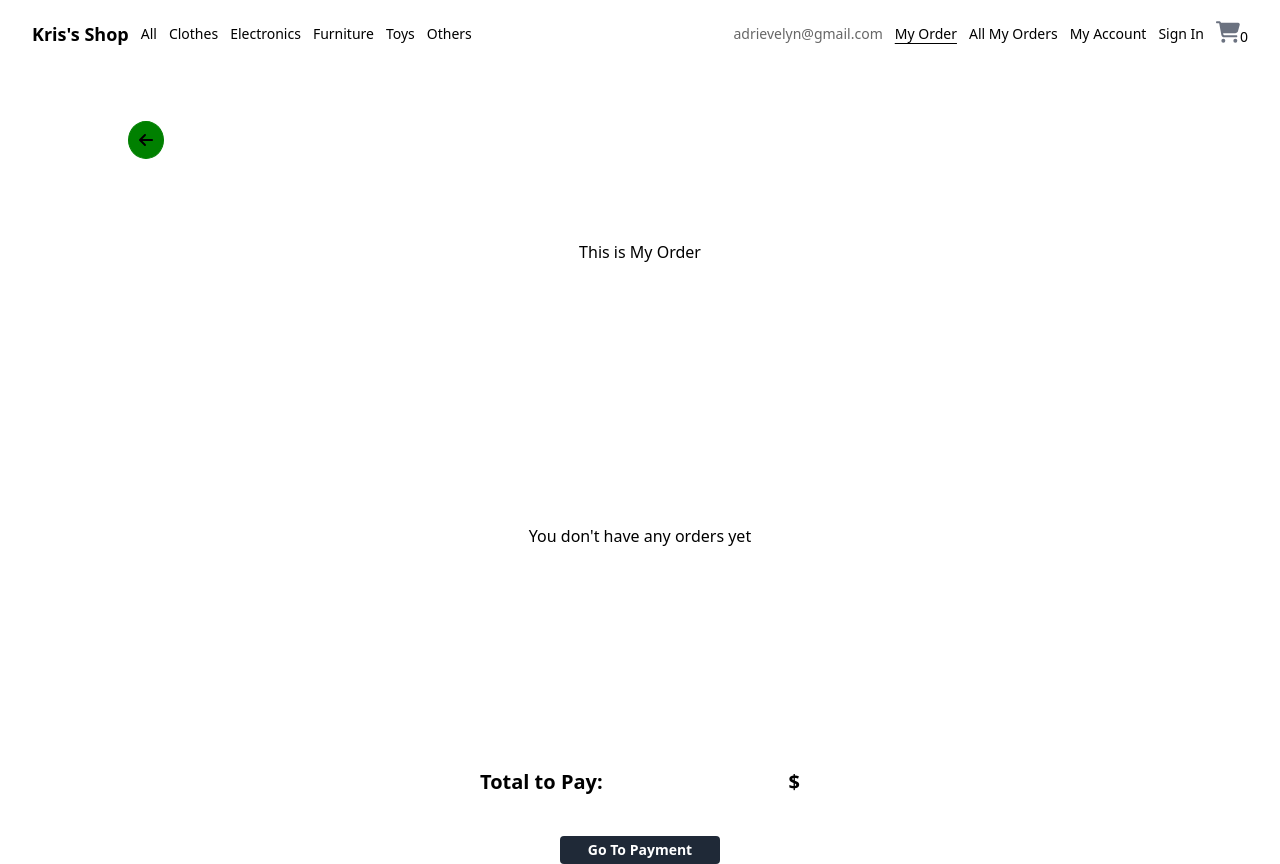
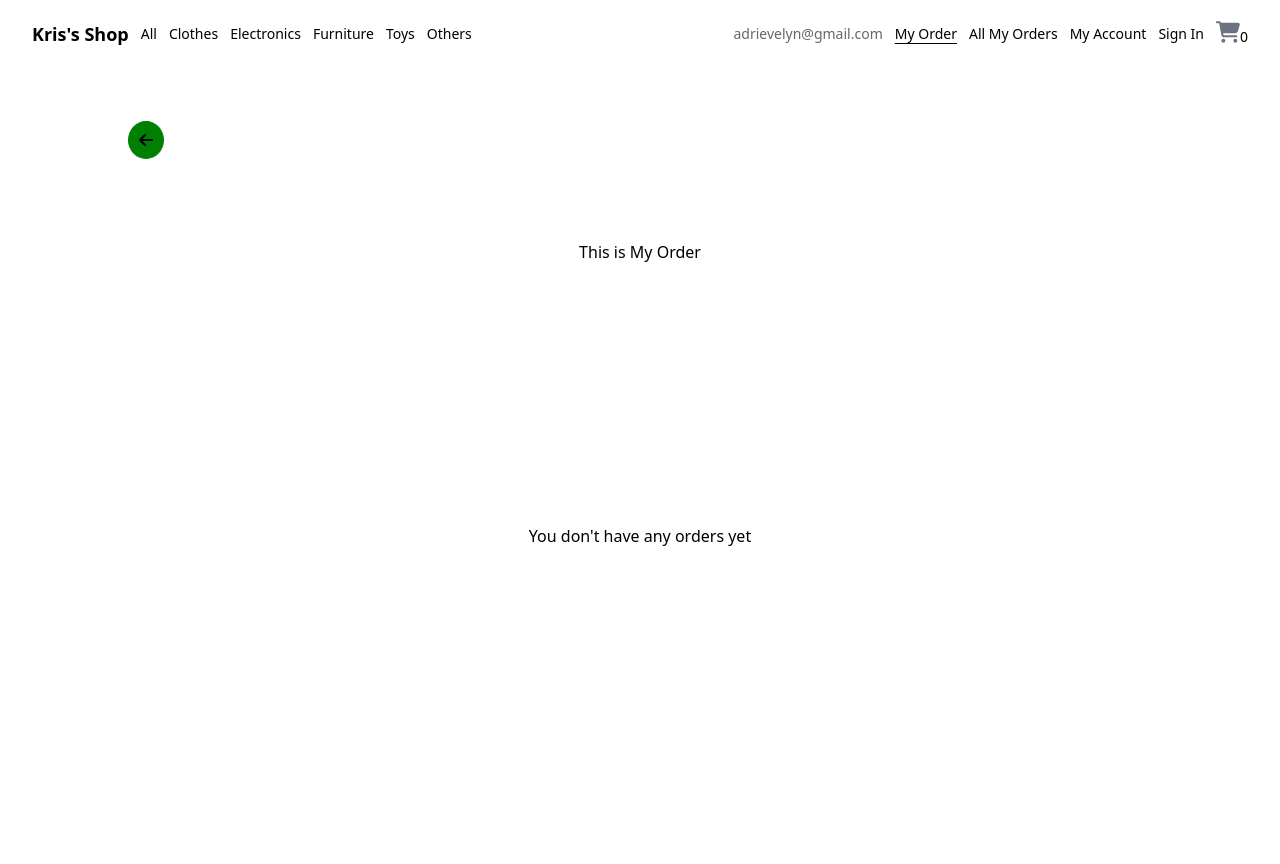
Before and after one commit to Adri-ESM/react-vite-tailwind, a React (Vite) app: page /my-order in a window 1280 px wide. After the commit the page ends 800 px from the top, so only its background shows below. Built offline with nearby package versions, Linux system fonts and the light colour scheme.

Commit message:
working on My Order Components, add button continue shopping and hidden buttons when there are not any items

```diff
--- a/src/Pages/MyOrder/index.jsx
+++ b/src/Pages/MyOrder/index.jsx
@@ -1,4 +1,5 @@
 import Layout from "../../Components/Layout";
+import { Link, useNavigate } from "react-router-dom";
 import OrderCard from "../../Components/OrderCard";
 import { useContext } from "react";
 import { ShoppingCartContext } from "../../Context";
@@ -6,7 +7,14 @@ import Back from "../../Components/Back";
 
 function MyOrder() {
   const context = useContext(ShoppingCartContext);
+  const cartHasItems = context.order?.length > 0 && context.order[0]?.Products;
+  const cartHasItems2 = context.order?.length > 0 && context.order[0]?.Products;
+
   // const latestOrder = context.order?.slice(-1)[0];
+
+//  handleChange = () => {
+//     this.setState({ show: !this.state.show });
+//  }
 
 
 
@@ -34,18 +42,28 @@ function MyOrder() {
             <h2 className="text-1xl">You don&apos;t have any orders yet</h2>
           </div>
         )}
-        <div className="flex justify-between mt-10">
+        {/* <div className="flex justify-between mt-10">
           <h2 className="text-xl font-semibold">Total to Pay:</h2>
           <h2 className="text-xl font-semibold">
             ${context.order?.length > 0 && context.order[0]?.totalPrice}
           </h2>
-          </div>
+          </div> */}
       </div>
-      <button className="px-3 py-1 text-sm w-40 mt-10 font-semibold text-white bg-gray-800 rounded"
-          // onClick={handlePurchase}
-        >
-          Go To Payment
-        </button>
+      <div className="flex justify-center mt-10">
+        {cartHasItems2 && (
+          <Link to="/">
+          <button className="px-3 py-1 text-sm w-40 font-semibold text-white bg-gray-800 rounded mr-2">
+            Continue Shopping
+          </button>
+          </Link>
+        )}
+
+        {cartHasItems && (
+          <button className="px-3 py-1 text-sm w-40 font-semibold text-white bg-gray-800 rounded ml-2">
+            Go To Payment
+          </button>
+        )}
+      </div>
     </Layout>
   );
 }
```
